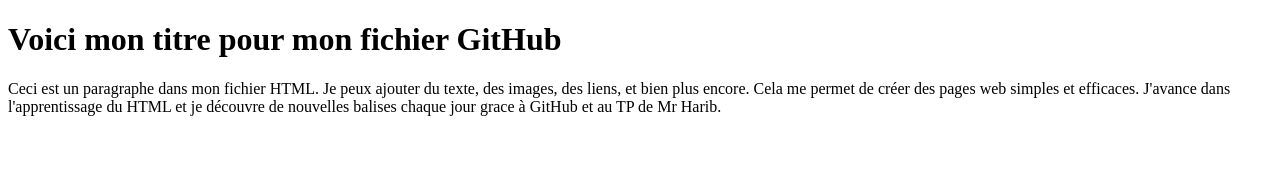
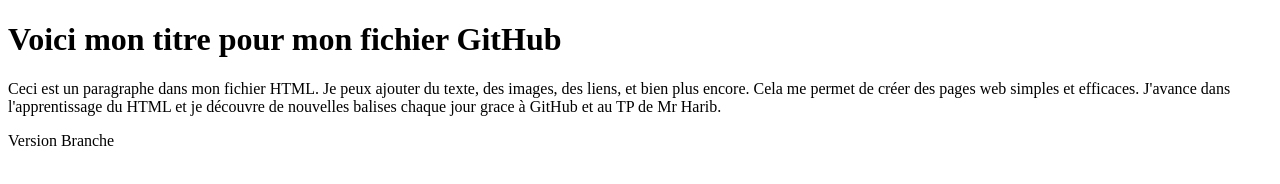
Before and after one commit to msldz/hello-github-web, a plain HTML site: page index.html in a window 1280 px wide. Drawn offline with Linux system fonts and the light colour scheme.

Commit message:
Update index.html

```diff
--- a/index.html
+++ b/index.html
@@ -10,5 +10,8 @@
     <p>
         Ceci est un paragraphe dans mon fichier HTML. Je peux ajouter du texte, des images, des liens, et bien plus encore. Cela me permet de créer des pages web simples et efficaces. J'avance dans l'apprentissage du HTML et je découvre de nouvelles balises chaque jour grace à GitHub et au TP de Mr Harib.
     </p>
+    <p>
+        Version Branche
+    </p>
 </body>
 </html>
```
